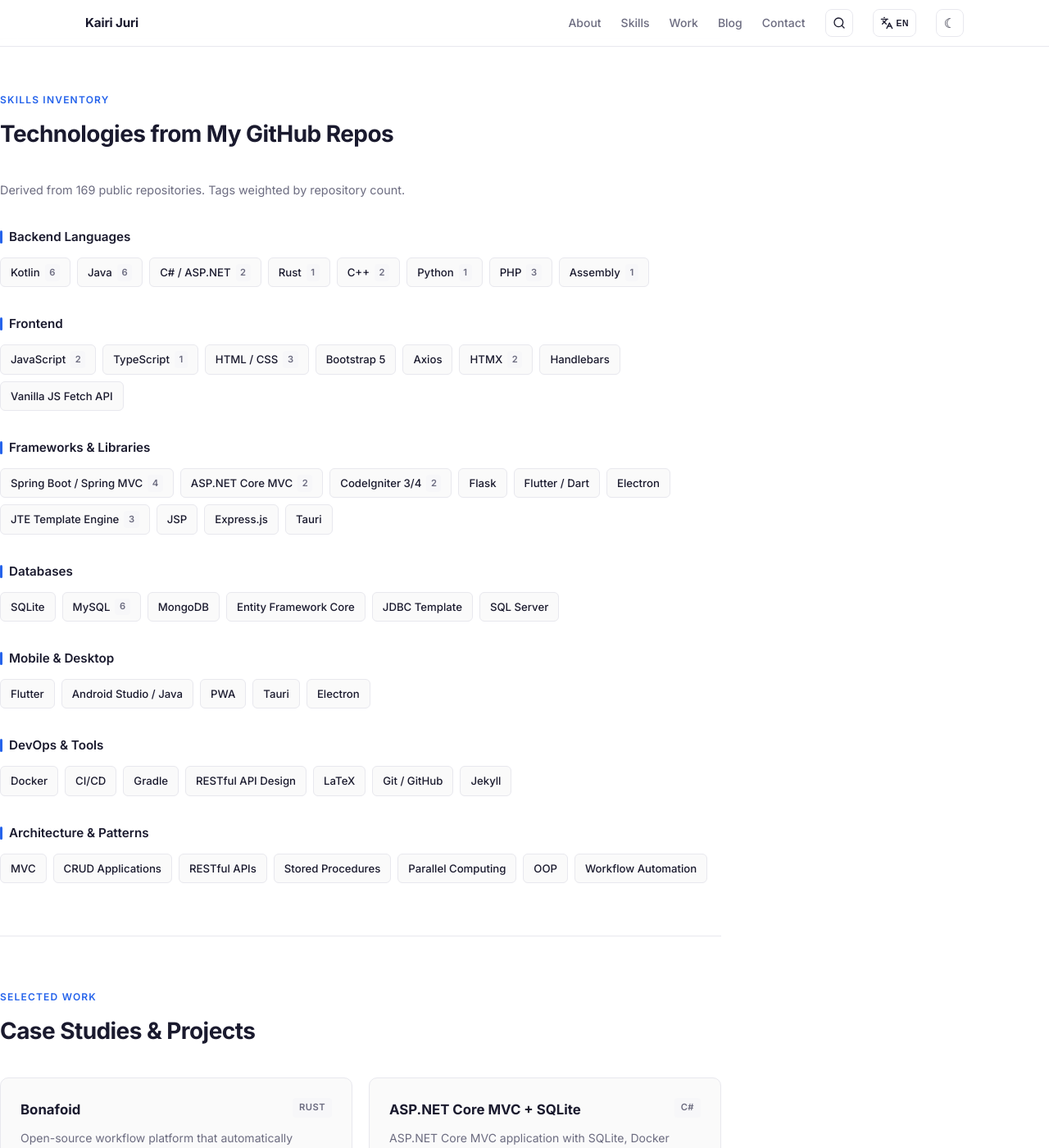
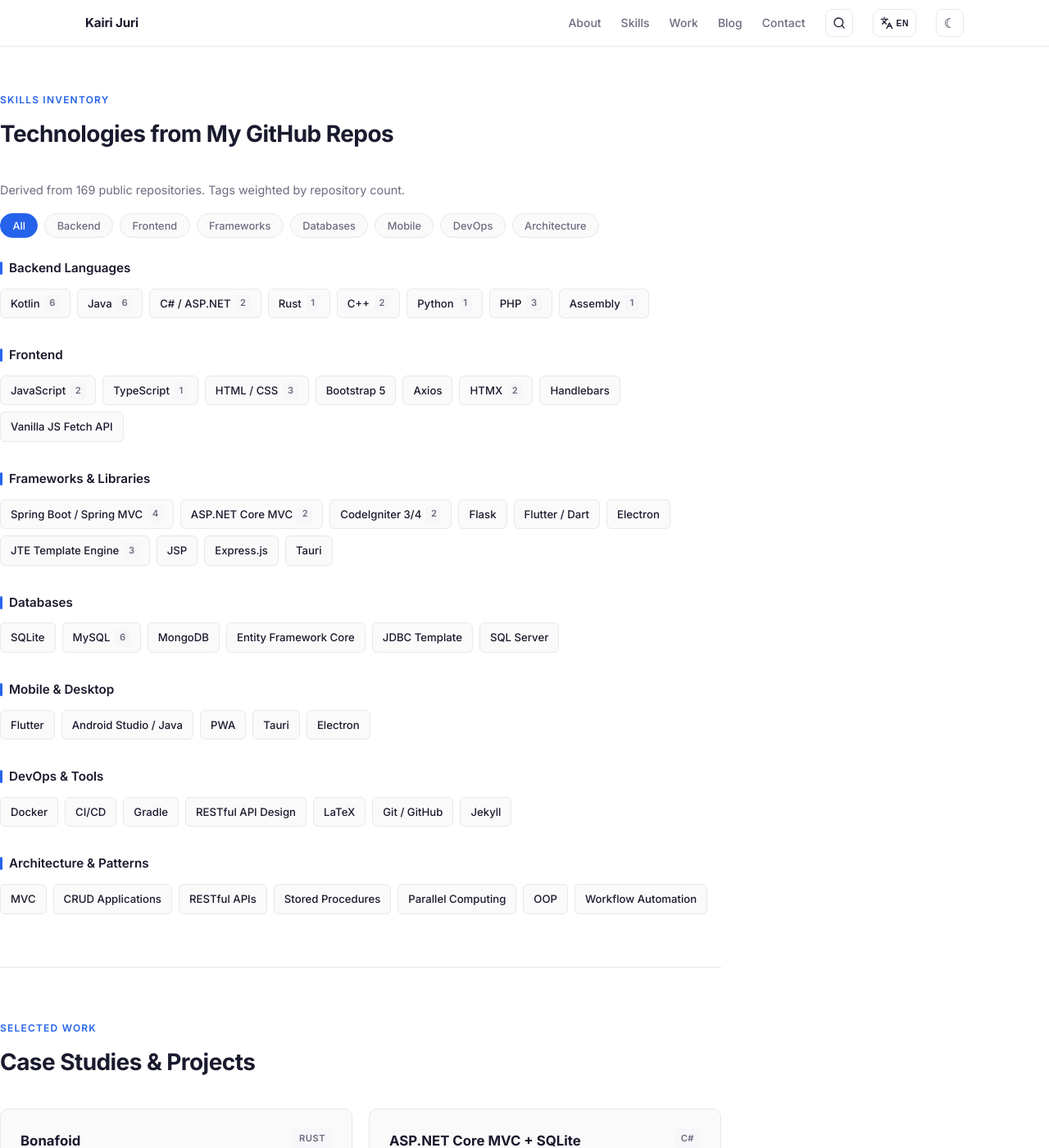
Before and after one commit to harrysuke/harrysuke.github.io, a Jekyll site: the page preview.html, which Jekyll copies as it is, in a window 1280 px wide and 1400 px high, scrolled down 1026 px. Shown: the whole window at 82% size. Built offline with Jekyll 4.4.1, drawn with Linux system fonts in a browser that asks for light colours.

Commit message:
Add categorized skill tabs with filtering
- Added pill-shaped tab bar above skills groups with categories:
  All, Backend, Frontend, Frameworks, Databases, Mobile, DevOps,
  AI, Architecture
- Added data-category attributes to each .skills-group container
- Added CSS for .skills-tabs, .skills-tab, .skills-tab.active with
  smooth transitions and hidden state
- Added filterSkills() JS function to show/hide groups based on
  selected tab, with active tab highlighting
- Added tab translation keys (tab_all, tab_backend, etc.) to
  preview.html i18n system with Malay translations
- Works in both index.html (Jekyll) and preview.html (static)

```diff
--- a/preview.html
+++ b/preview.html
@@ -119,9 +119,20 @@
   <section id="skills">
     <div class="section-label" data-i18n="skills_label">Skills Inventory</div>
     <h2 class="section-title" data-i18n="skills_title">Technologies from My GitHub Repos</h2>
-    <p style="color: var(--text-muted); font-size: 0.9rem; margin-bottom: 2rem;" data-i18n="skills_desc">Derived from 169 public repositories. Tags weighted by repository count.</p>
+    <p style="color: var(--text-muted); font-size: 0.9rem; margin-bottom: 1rem;" data-i18n="skills_desc">Derived from 169 public repositories. Tags weighted by repository count.</p>
 
-    <div class="skills-group">
+    <div class="skills-tabs" id="skillsTabs">
+      <button class="skills-tab active" data-filter="all" onclick="filterSkills('all')" data-i18n="tab_all">All</button>
+      <button class="skills-tab" data-filter="backend" onclick="filterSkills('backend')" data-i18n="tab_backend">Backend</button>
+      <button class="skills-tab" data-filter="frontend" onclick="filterSkills('frontend')" data-i18n="tab_frontend">Frontend</button>
+      <button class="skills-tab" data-filter="frameworks" onclick="filterSkills('frameworks')" data-i18n="tab_frameworks">Frameworks</button>
+      <button class="skills-tab" data-filter="databases" onclick="filterSkills('databases')" data-i18n="tab_databases">Databases</button>
+      <button class="skills-tab" data-filter="mobile" onclick="filterSkills('mobile')" data-i18n="tab_mobile">Mobile</button>
+      <button class="skills-tab" data-filter="devops" onclick="filterSkills('devops')" data-i18n="tab_devops">DevOps</button>
+      <button class="skills-tab" data-filter="architecture" onclick="filterSkills('architecture')" data-i18n="tab_architecture">Architecture</button>
+    </div>
+
+    <div class="skills-group" data-category="backend">
       <div class="skills-group-title" data-i18n="skills_backend">Backend Languages</div>
       <div class="skill-tags">
         <span class="skill-tag">Kotlin <span class="skill-count">6</span></span>
@@ -135,7 +146,7 @@
       </div>
     </div>
 
-    <div class="skills-group">
+    <div class="skills-group" data-category="frontend">
       <div class="skills-group-title" data-i18n="skills_frontend">Frontend</div>
       <div class="skill-tags">
         <span class="skill-tag">JavaScript <span class="skill-count">2</span></span>
@@ -149,7 +160,7 @@
       </div>
     </div>
 
-    <div class="skills-group">
+    <div class="skills-group" data-category="frameworks">
       <div class="skills-group-title" data-i18n="skills_frameworks">Frameworks &amp; Libraries</div>
       <div class="skill-tags">
         <span class="skill-tag">Spring Boot / Spring MVC <span class="skill-count">4</span></span>
@@ -165,7 +176,7 @@
       </div>
     </div>
 
-    <div class="skills-group">
+    <div class="skills-group" data-category="databases">
       <div class="skills-group-title" data-i18n="skills_databases">Databases</div>
       <div class="skill-tags">
         <span class="skill-tag">SQLite</span>
@@ -177,7 +188,7 @@
       </div>
     </div>
 
-    <div class="skills-group">
+    <div class="skills-group" data-category="mobile">
       <div class="skills-group-title" data-i18n="skills_mobile">Mobile &amp; Desktop</div>
       <div class="skill-tags">
         <span class="skill-tag">Flutter</span>
@@ -188,7 +199,7 @@
       </div>
     </div>
 
-    <div class="skills-group">
+    <div class="skills-group" data-category="devops">
       <div class="skills-group-title" data-i18n="skills_devops">DevOps &amp; Tools</div>
       <div class="skill-tags">
         <span class="skill-tag">Docker</span>
@@ -201,7 +212,7 @@
       </div>
     </div>
 
-    <div class="skills-group">
+    <div class="skills-group" data-category="architecture">
       <div class="skills-group-title" data-i18n="skills_architecture">Architecture &amp; Patterns</div>
       <div class="skill-tags">
         <span class="skill-tag">MVC</span>
@@ -677,6 +688,23 @@
 </div>
 
 <script>
+  function filterSkills(category) {
+    var groups = document.querySelectorAll('#skills .skills-group');
+    var tabs = document.querySelectorAll('#skillsTabs .skills-tab');
+
+    tabs.forEach(function(tab) {
+      tab.classList.toggle('active', tab.getAttribute('data-filter') === category);
+    });
+
+    groups.forEach(function(group) {
+      if (category === 'all' || group.getAttribute('data-category') === category) {
+        group.classList.remove('hidden');
+      } else {
+        group.classList.add('hidden');
+      }
+    });
+  }
+
   function toggleTheme() {
     var html = document.documentElement;
     var current = html.getAttribute('data-theme');
@@ -816,7 +844,10 @@
       search_nav: "Navigation", search_social: "Social",
       search_blog: "Blog Posts", search_repos: "Repositories",
       search_empty: "No results found",
-      search_placeholder: "Search blog posts, repos, pages, links..."
+      search_placeholder: "Search blog posts, repos, pages, links...",
+      tab_all: "All", tab_backend: "Backend", tab_frontend: "Frontend",
+      tab_frameworks: "Frameworks", tab_databases: "Databases",
+      tab_mobile: "Mobile", tab_devops: "DevOps", tab_architecture: "Architecture"
     },
     ms: {
       nav_about: "Tentang", nav_skills: "Kemahiran", nav_work: "Kerja", nav_blog: "Blog", nav_contact: "Hubungi",
@@ -858,7 +889,10 @@
       search_nav: "Navigasi", search_social: "Sosial",
       search_blog: "Catatan Blog", search_repos: "Repositori",
       search_empty: "Tiada keputusan dijumpai",
-      search_placeholder: "Cari catatan blog, repositori, halaman, pautan..."
+      search_placeholder: "Cari catatan blog, repositori, halaman, pautan...",
+      tab_all: "Semua", tab_backend: "Backend", tab_frontend: "Frontend",
+      tab_frameworks: "Rangka Kerja", tab_databases: "Pangkalan Data",
+      tab_mobile: "Mudah Alih", tab_devops: "DevOps", tab_architecture: "Seni Bina"
     }
   };
 
--- a/public/css/portfolio.css
+++ b/public/css/portfolio.css
@@ -400,8 +400,39 @@ section:last-of-type { border-bottom: none; }
 }
 
 /* ---------- Skills Inventory ---------- */
+.skills-tabs {
+  display: flex;
+  flex-wrap: wrap;
+  gap: 0.5rem;
+  margin-bottom: 1.5rem;
+}
+.skills-tab {
+  padding: 0.4rem 0.9rem;
+  font-size: 0.8rem;
+  font-weight: 500;
+  color: var(--text-muted);
+  background: var(--bg-card);
+  border: 1px solid var(--border);
+  border-radius: 20px;
+  cursor: pointer;
+  transition: all var(--transition);
+  font-family: inherit;
+}
+.skills-tab:hover {
+  border-color: var(--accent);
+  color: var(--accent);
+}
+.skills-tab.active {
+  background: var(--accent);
+  color: #fff;
+  border-color: var(--accent);
+}
 .skills-group {
   margin-bottom: 2rem;
+  transition: opacity var(--transition), transform var(--transition);
+}
+.skills-group.hidden {
+  display: none;
 }
 .skills-group:last-child { margin-bottom: 0; }
 .skills-group-title {
```
Also changed, not shown: index.html (+40 -9 lines).
